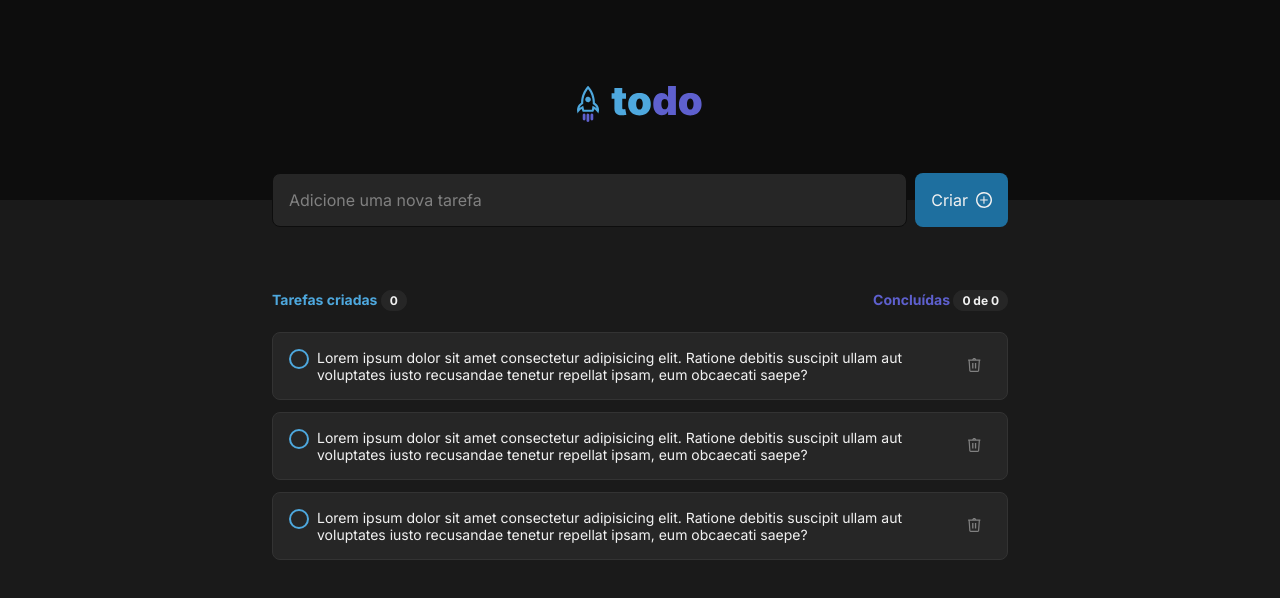
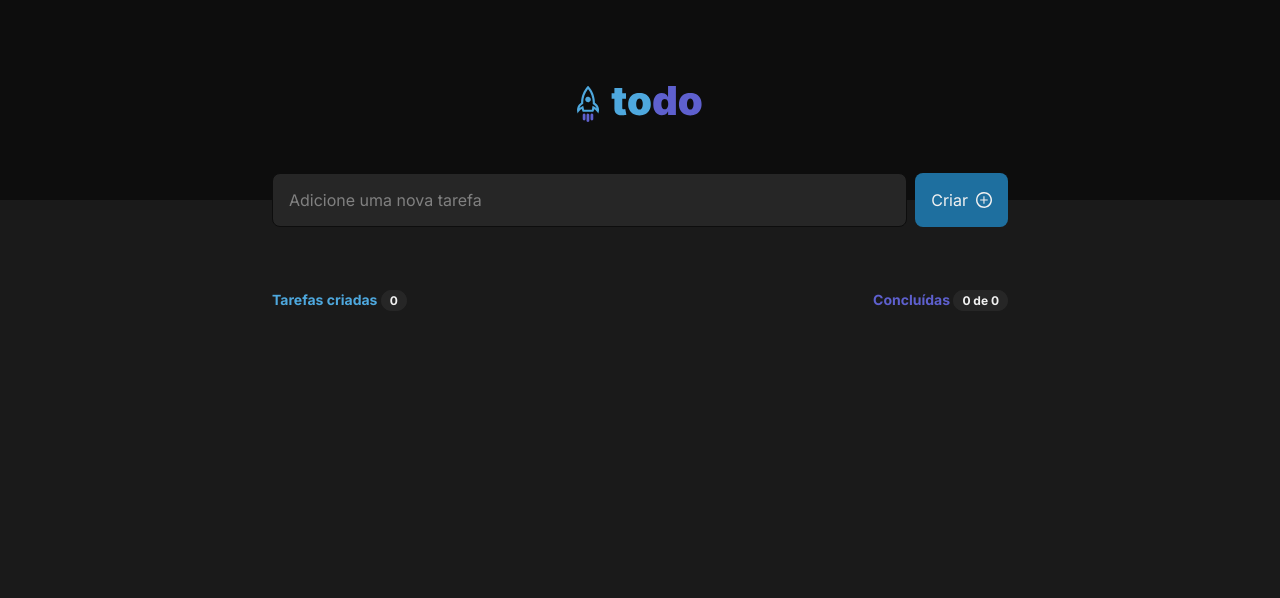
Before and after one commit to rlucasmd/react-todo, a React (Vite) app: page / in a window 1280 px wide. Shown: the top 598 px of the page. Built offline with nearby package versions, Linux system fonts and the light colour scheme.

Commit message:
add: create/delete/check a Todo. styled checked todos

```diff
--- a/package.json
+++ b/package.json
@@ -10,11 +10,13 @@
   },
   "dependencies": {
     "react": "^18.2.0",
-    "react-dom": "^18.2.0"
+    "react-dom": "^18.2.0",
+    "uuid": "^9.0.0"
   },
   "devDependencies": {
     "@types/react": "^18.0.28",
     "@types/react-dom": "^18.0.11",
+    "@types/uuid": "^9.0.1",
     "@typescript-eslint/eslint-plugin": "^5.57.0",
     "@typescript-eslint/parser": "^5.57.0",
     "@vitejs/plugin-react-swc": "^3.0.0",
--- a/src/App.tsx
+++ b/src/App.tsx
@@ -3,15 +3,21 @@ import styled from "./App.module.css";
 import { TodoList } from "./components/TodoList";
 import { useState } from "react";
 import { TodoSubmitForm } from "./components/TodoSubmitForm";
+import { TodoProps } from "./components/Todo";
 
 function App() {
-  const [todos, setTodos] = useState("");
+  const [todos, setTodos] = useState<TodoProps[]>([]);
   return (
     <div className={styled.App}>
       <Header />
       <div className={styled.wrapper}>
-        <TodoSubmitForm />
-        <TodoList />
+        <TodoSubmitForm
+          setTodos={setTodos}
+        />
+        <TodoList
+          setTodos={setTodos}
+          todos={todos}
+        />
       </div>
     </div>
   );
--- a/src/components/Todo/index.tsx
+++ b/src/components/Todo/index.tsx
@@ -1,13 +1,47 @@
+import { Dispatch, SetStateAction } from "react";
 import styled from "./styles.module.css";
 
-function Todo() {
+export type TodoProps = {
+  id: string;
+  title: string;
+  checked: boolean;
+}
+
+type Props = TodoProps & {
+  setTodos: Dispatch<SetStateAction<TodoProps[]>>;
+  todos: TodoProps[];
+}
+
+function Todo({ id, title, checked, todos, setTodos }: Props) {
+  function handleToggleCheckedTodo(todoId: string) {
+    const newTodos = todos.map((todo) => {
+      if (todo.id === todoId)
+        return { ...todo, checked: !todo.checked };
+      return { ...todo };
+    });
+    setTodos(state => newTodos);
+  }
+  function handleDeleteTodo(todoId: string) {
+    const newTodos = todos.filter(todo => todo.id !== todoId);
+    setTodos(newTodos);
+  }
   return (
     <div className={styled.container}>
-      <input type="checkbox" className={styled.roundedCheckbox} />
-      <span className={styled.content}>
-        Lorem ipsum dolor sit amet consectetur adipisicing elit. Ratione debitis suscipit ullam aut voluptates iusto recusandae tenetur repellat ipsam, eum obcaecati saepe?
-      </span>
-      <button className={styled.deleteButton}>
+      <div className={styled.wrapper}>
+        <input
+          type="checkbox"
+          className={styled.roundedCheckbox}
+          checked={checked}
+          onClick={() => handleToggleCheckedTodo(id)}
+        />
+        <span className={styled.content}>
+          {title}
+        </span>
+      </div>
+      <button
+        className={styled.deleteButton}
+        onClick={() => handleDeleteTodo(id)}
+      >
         <svg width="13" height="14" viewBox="0 0 13 14" fill="none" xmlns="http://www.w3.org/2000/svg">
           <path d="M8.20214 4.98548H6.87158V10.5073H8.20214V4.98548Z" fill="#808080" />
           <path d="M5.46239 4.98548H4.13184V10.5073H5.46239V4.98548Z" fill="#808080" />
--- a/src/components/Todo/styles.module.css
+++ b/src/components/Todo/styles.module.css
@@ -1,20 +1,26 @@
 .container {
   display: flex;
   width: 100%;
-  gap: 8px;
   padding: 1rem;
   border: 1px solid var(--gray-400);
   border-radius: 8px;
   background-color: var(--gray-500);
   margin-bottom: 0.75rem;
+  justify-content: space-between;
+}
+
+.container .wrapper {
+  display: flex;
+  gap: 8px;
 }
 
 .container .roundedCheckbox {
+  margin-top: 2px;
   position: relative;
-  width: 20px;
-  height: 20px;
-  min-height: 20px;
-  min-width: 20px;
+  width: 18px;
+  height: 18px;
+  min-height: 18px;
+  min-width: 18px;
   background-color: transparent;
   border: 2px solid var(--blue);
   border-radius: 50%;
@@ -40,8 +46,8 @@
   left: 4px;
   top: 5px;
   display: flex;
-  width: 8px;
-  height: 4px;
+  width: 7px;
+  height: 3px;
   border-bottom: 2px solid;
   border-left: 2px solid;
   border-color: var(--gray-100);
@@ -50,6 +56,11 @@
 
 .container .content {
   font-size: 0.875rem;
+}
+
+.roundedCheckbox:checked+.content {
+  text-decoration: line-through;
+  color: var(--gray-300);
 }
 
 .deleteButton {
--- a/src/components/TodoList/index.tsx
+++ b/src/components/TodoList/index.tsx
@@ -1,26 +1,39 @@
-import { Todo } from "../Todo";
+import { Dispatch, SetStateAction } from "react";
+import { Todo, TodoProps } from "../Todo";
 import styled from "./styles.module.css";
 
 
-const todoList = [1, 2, 3];
+type TodoListProps = {
+  setTodos: Dispatch<SetStateAction<TodoProps[]>>;
+  todos: TodoProps[];
+}
 
-function TodoList() {
+function TodoList({ todos, setTodos }: TodoListProps) {
+  const createdTodosCount = todos.length;
+  const completedTodosCount = todos.filter(todo => todo.checked).length;
   return (
     <section className={styled.container}>
       <header>
         <div className={styled.createdTodos}>
           <strong>Tarefas criadas </strong>
-          <span>0</span>
+          <span>{createdTodosCount}</span>
         </div>
         <div className={styled.completedTodos}>
           <strong>Concluídas </strong>
-          <span>0 de 0</span>
+          <span>{`${completedTodosCount} de ${createdTodosCount}`}</span>
         </div>
       </header>
       <div className={styled.taskList}>
         {
-          todoList.map((todo) => (
-            <Todo key={todo} />
+          todos.map((todo) => (
+            <Todo
+              key={todo.id}
+              checked={todo.checked}
+              title={todo.title}
+              id={todo.id}
+              setTodos={setTodos}
+              todos={todos}
+            />
           ))
         }
       </div>
--- a/src/components/TodoSubmitForm/index.tsx
+++ b/src/components/TodoSubmitForm/index.tsx
@@ -1,11 +1,34 @@
 import styled from "./styles.module.css";
 import plusSvg from "../../assets/plus.svg";
+import { ChangeEvent, Dispatch, SetStateAction, useState } from "react";
+import { TodoProps } from "../Todo";
+import { v4 as uuid } from "uuid";
 
-function TodoSubmitForm() {
+type TodoSubmitForm = {
+  setTodos: Dispatch<SetStateAction<TodoProps[]>>;
+}
+
+function TodoSubmitForm({ setTodos }: TodoSubmitForm) {
+  const [title, setTitle] = useState("");
+  function changeTitleTextValue(e: ChangeEvent<HTMLInputElement>) {
+    setTitle(e.target.value);
+  }
+  function handleCreateTodo() {
+    if (title.trim() === "")
+      return;
+    console.log("create todo");
+    setTodos(state => [...state, { id: uuid(), title, checked: false }]);
+    setTitle("");
+  }
   return (
     <form className={styled.container}>
-      <input type="text" placeholder="Adicione uma nova tarefa" />
-      <button type="button">
+      <input
+        type="text"
+        placeholder="Adicione uma nova tarefa"
+        value={title}
+        onChange={(e) => changeTitleTextValue(e)}
+      />
+      <button type="button" onClick={handleCreateTodo}>
         Criar
         <img src={plusSvg} />
       </button>
--- a/src/components/TodoSubmitForm/styles.module.css
+++ b/src/components/TodoSubmitForm/styles.module.css
@@ -26,7 +26,6 @@
 }
 
 .container button {
-
   background-color: var(--blue-dark);
   border: 0;
   border-radius: 8px;
```
Also changed, not shown: 1 other file (tests, documents, lock files or other folders).
